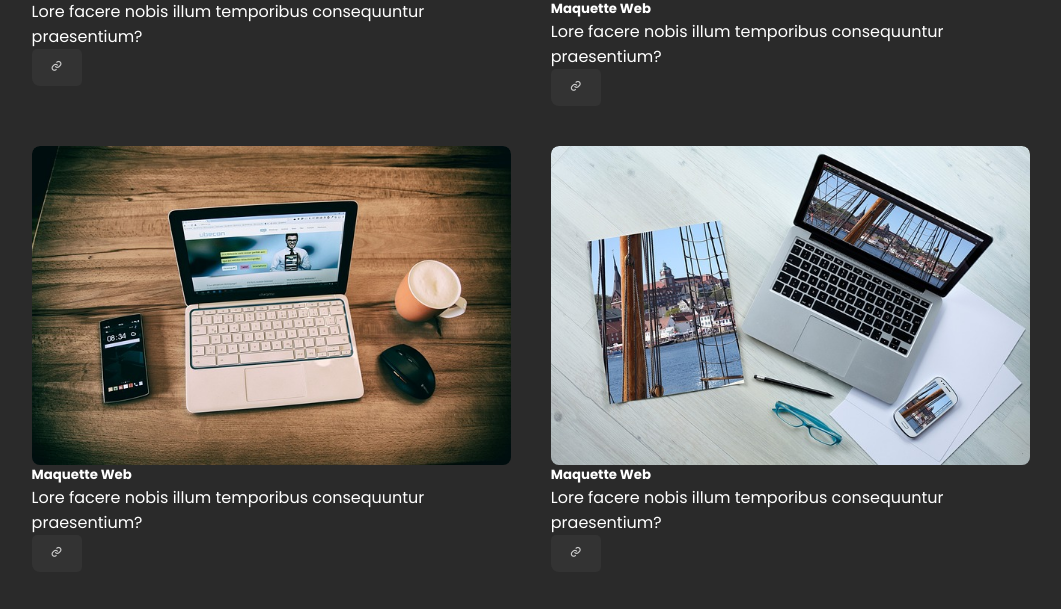
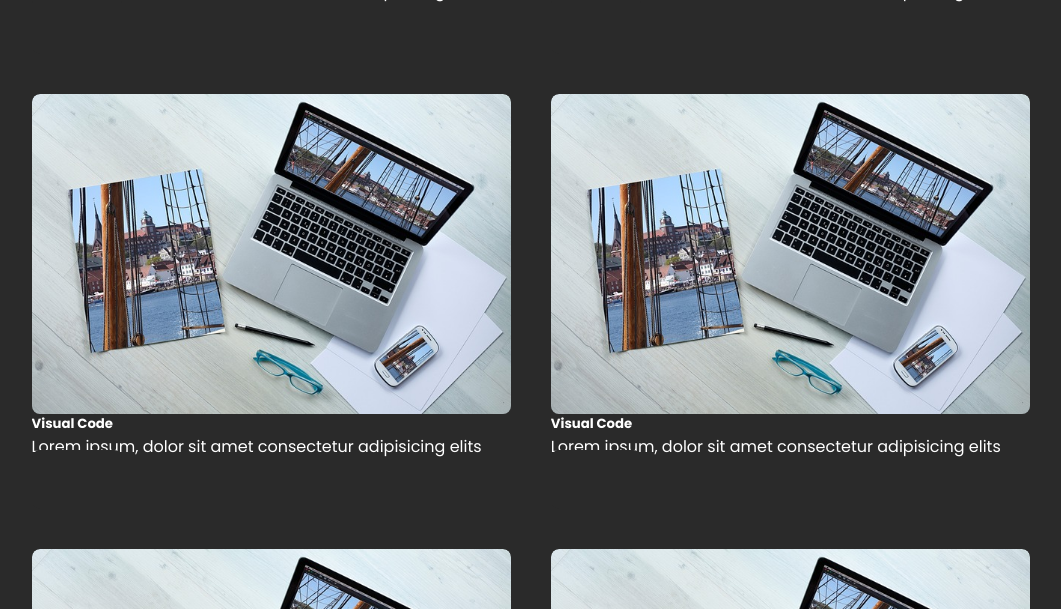
Before and after one commit to Laurenda16/MyPortfolio, a PHP site: page / in a window 1280 px wide. Shown: the part 3287-3896 px from the top of the page, without its empty margins (58-1119 px from the left). Run offline with PHP 8.4, Linux system fonts and the light colour scheme.

Commit message:
recorrection de la partie porfolio

```diff
--- a/index.php
+++ b/index.php
@@ -22,7 +22,7 @@
             <li><a href="#home" class="active">Accueil</a></li>
             <li><a href="#about">Moi</a></li>
             <li><a href="#services">Service</a></li>
-            <li><a href="#porfolio">Portfolio</a></li>
+            <li><a href="#portfolio">Portfolio</a></li>
             <li><a href="#contact">contact</a></li>
         </ul>
         <div class="bx bx-menu" id="menu-icon">
@@ -113,75 +113,77 @@
         </div>
     </section>
     <!------Fib Service-------->
-
-    <!------Porfolio------->
+    <!------Portfolio-------->
     <section class="portfolio" id="portfolio">
         <div class="main-text">
-            <p>Portfolio</p>
-            <h2><span>Latest</span>Project</h2>
+            <p>MY Porfolio</p>
+            <h2><span>Latest</span>Projet</h2>
+
         </div>
-
         <div class="portfolio-content">
             <div class="row">
-                <img src="./image/img1.jpg">
+                <img src="./image/img1.jpg" alt="">
                 <div class="layer">
-                    <h5>Maquette Web</h5>
-                    <p>Lore facere nobis illum temporibus consequuntur praesentium?</p>
-                    <a href="#" class="read"><i class="bx bx-link"></i></a>
+                    <h5>Visual Code</h5>
+                    <p>Lorem ipsum, dolor sit amet consectetur adipisicing elits alias.</p>
+                    <a href="#"> <i class="box box-link"></i></a>
                 </div>
+
             </div>
             <div class="row">
-                <img src="./image/img3.jpg">
+                <img src="./image/img1.jpg" alt="">
                 <div class="layer">
-                    <h5>Maquette Web</h5>
-                    <p>Lore facere nobis illum temporibus consequuntur praesentium?</p>
-                    <a href="#" class="read"><i class="bx bx-link"></i></a>
+                    <h5>Visual Code</h5>
+                    <p>Lorem ipsum, dolor sit amet consectetur adipisicing elits alias.</p>
+                    <a href="#"> <i class="box box-link"></i></a>
                 </div>
+
             </div>
             <div class="row">
-                <img src="./image/img2.jpg">
+                <img src="./image/img1.jpg" alt="">
                 <div class="layer">
-                    <h5>Maquette Web</h5>
-                    <p>Lore facere nobis illum temporibus consequuntur praesentium?</p>
-                    <a href="#" class="read"><i class="bx bx-link"></i></a>
+                    <h5>Visual Code</h5>
+                    <p>Lorem ipsum, dolor sit amet consectetur adipisicing elits alias.</p>
+                    <a href="#"> <i class="box box-link"></i></a>
                 </div>
+
             </div>
             <div class="row">
-                <img src="./image/img1.jpg">
+                <img src="./image/img1.jpg" alt="">
                 <div class="layer">
-                    <h5>Maquette Web</h5>
-                    <p>Lore facere nobis illum temporibus consequuntur praesentium?</p>
-                    <a href="#" class="read"><i class="bx bx-link"></i></a>
+                    <h5>Visual Code</h5>
+                    <p>Lorem ipsum, dolor sit amet consectetur adipisicing elits alias.</p>
+                    <a href="#"> <i class="box box-link"></i></a>
                 </div>
+
             </div>
             <div class="row">
-                <img src="./image/img3.jpg">
+                <img src="./image/img1.jpg" alt="">
                 <div class="layer">
-                    <h5>Maquette Web</h5>
-                    <p>Lore facere nobis illum temporibus consequuntur praesentium?</p>
-                    <a href="#" class="read"><i class="bx bx-link"></i></a>
+                    <h5>Visual Code</h5>
+                    <p>Lorem ipsum, dolor sit amet consectetur adipisicing elits alias.</p>
+                    <a href="#"> <i class="box box-link"></i></a>
                 </div>
+
             </div>
             <div class="row">
-                <img src="./image/img2.jpg">
+                <img src="./image/img1.jpg" alt="">
                 <div class="layer">
-                    <h5>Maquette Web</h5>
-                    <p>Lore facere nobis illum temporibus consequuntur praesentium?</p>
-                    <a href="#" class="read"><i class="bx bx-link"></i></a>
+                    <h5>Visual Code</h5>
+                    <p>Lorem ipsum, dolor sit amet consectetur adipisicing elits alias.</p>
+                    <a href="#"> <i class="box box-link"></i></a>
                 </div>
+
             </div>
 
 
+        </div>
+
+    </section>
+
+    <!------Fin Service-------->
 
 
-
-
-
-
-
-
-        </div>
-    </section>
 
     <!------javacsript lien--------->
 
```
